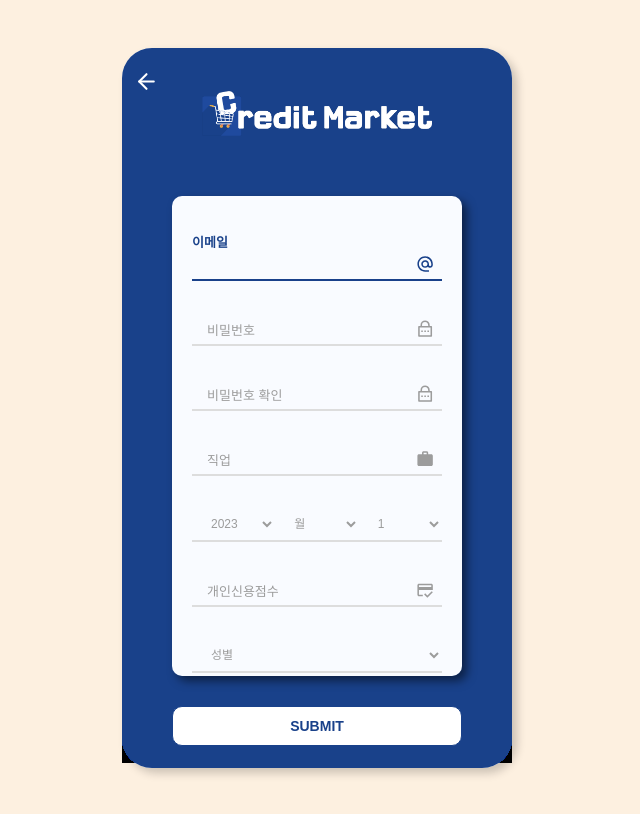
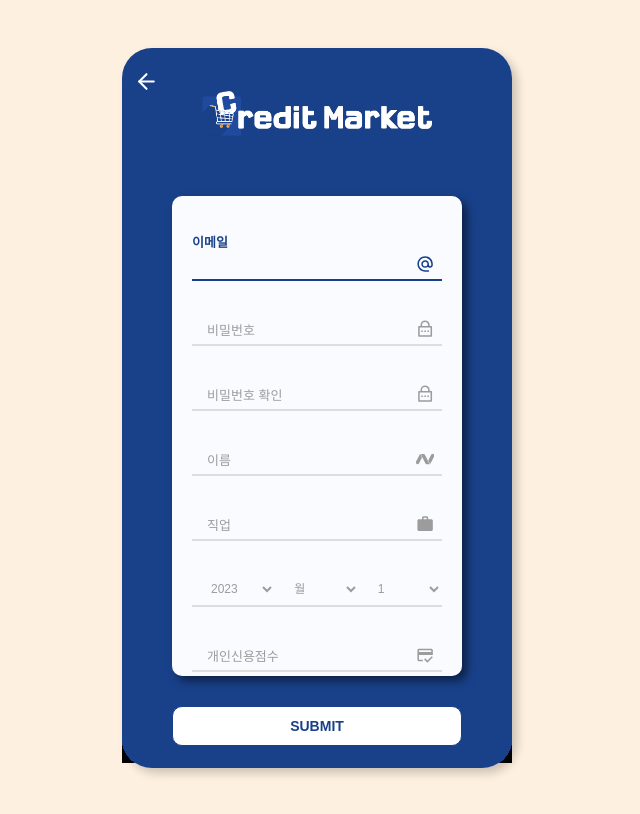
Before and after one commit to fastcampus-mini/credit-market-FE, a React (Vite) app: page /signup in a window 1280 px wide. Shown: the whole page, without its empty margins (323-963 px from the left). Built offline with nearby package versions, Linux system fonts and the light colour scheme; what emotion-reset would draw is missing.

Commit message:
Feat: 회원 이름 입력란 추가

```diff
--- a/src/components/common/Input.tsx
+++ b/src/components/common/Input.tsx
@@ -4,6 +4,7 @@ import styled from '@emotion/styled';
 import { BsSearch } from 'react-icons/bs';
 import { RiLockPasswordLine } from 'react-icons/ri';
 import { MdAlternateEmail, MdWork, MdOutlineCreditScore } from 'react-icons/md';
+import { SiNamecheap } from 'react-icons/si';
 
 interface Prop {
   inputType: string;
@@ -78,6 +79,7 @@ const Input = ({
       {classType === 'text-input-white' && <label htmlFor={id}>{label}</label>}
       {label === '이메일' && <MdAlternateEmail />}
       {label.includes('비밀번호') && <RiLockPasswordLine />}
+      {label === '이름' && <SiNamecheap />}
       {label === '직업' && <MdWork />}
       {label === '개인신용점수' && <MdOutlineCreditScore />}
     </StyledInputBox>
--- a/src/interfaces/user.ts
+++ b/src/interfaces/user.ts
@@ -2,7 +2,7 @@ export interface IUser {
   email: string;
   password: string;
   passwordConfirm?: string;
-  // name: string;
+  name: string;
   birthYear: string;
   birthMonth: string;
   birthDay: string;
--- a/src/pages/Login.tsx
+++ b/src/pages/Login.tsx
@@ -35,7 +35,7 @@ const Login = () => {
         userEmail: data.email,
         userPassword: data.password,
       });
-      setCookie('userName', '김민지', { maxAge: 3600 });
+      setCookie('userName', response.userName, { maxAge: 3600 });
       setCookie('accessToken', response.token, { maxAge: 3600 });
       dispatch(
         setModal({
--- a/src/pages/MyInfo.tsx
+++ b/src/pages/MyInfo.tsx
@@ -33,6 +33,7 @@ const MyInfo = () => {
     email: '',
     password: '',
     passwordConfirm: '',
+    name: '',
     job: '',
     birthYear: '',
     birthMonth: '',
@@ -73,6 +74,7 @@ const MyInfo = () => {
       const response = await userInfoUpdate({
         userEmail: FormData.email,
         userPassword: FormData.password,
+        userName: FormData.name,
         userGender: FormData.sex,
         userBirthDate: FormData.birthYear + FormData.birthMonth + FormData.birthDay,
         userJob: FormData.job,
@@ -199,6 +201,26 @@ const MyInfo = () => {
             {errors.passwordConfirm && errors.passwordConfirm.type === 'validate' && (
               <ErrStyle role="alert">비밀번호가 일치하지 않습니다.</ErrStyle>
             )}
+          </InputBox>
+
+          <InputBox className={errors.name ? 'active' : dirtyFields.name ? 'active' : ''}>
+            <Input
+              id="SignupName"
+              label="이름"
+              inputType="text"
+              classType="text-input-white"
+              aria-invalid={!isDirty ? undefined : errors.name ? 'true' : 'false'}
+              register={{
+                ...register('name', {
+                  required: '이름을 입력해주세요.',
+                  pattern: {
+                    value: /^[가-힣]{2,4}$/,
+                    message: '이름을 한글로 올바르게 작성해주세요.',
+                  },
+                }),
+              }}
+            />
+            {errors.name && <ErrStyle role="alert">{errors.name?.message}</ErrStyle>}
           </InputBox>
 
           <InputBox className={errors.job ? 'active' : dirtyFields.job ? 'active' : ''}>
--- a/src/pages/Signup.tsx
+++ b/src/pages/Signup.tsx
@@ -1,4 +1,3 @@
-/* eslint-disable react/no-unknown-property */
 import React, { useRef, useEffect, useState } from 'react';
 import styled from '@emotion/styled';
 import { css } from '@emotion/react';
@@ -36,7 +35,7 @@ const Signup = () => {
     email: '',
     password: '',
     passwordConfirm: '',
-    // name: '',
+    name: '',
     job: '',
     birthYear: '',
     birthMonth: '',
@@ -78,6 +77,7 @@ const Signup = () => {
       const response = await signup({
         userEmail: FormData.email,
         userPassword: FormData.password,
+        userName: FormData.name,
         userGender: FormData.sex,
         userBirthDate: FormData.birthYear + FormData.birthMonth + FormData.birthDay,
         userJob: FormData.job,
@@ -102,7 +102,7 @@ const Signup = () => {
         userEmail: FormData.email,
         userPassword: FormData.password,
       });
-      setCookie('userName', '알뜰이', { maxAge: 3600 });
+      setCookie('userName', loginResponse.userName, { maxAge: 3600 });
       setCookie('accessToken', loginResponse.token, { maxAge: 3600 });
       dispatch(
         setModal({
@@ -259,6 +259,26 @@ const Signup = () => {
               {errors.passwordConfirm && errors.passwordConfirm.type === 'validate' && (
                 <ErrStyle role="alert">비밀번호가 일치하지 않습니다.</ErrStyle>
               )}
+            </InputBox>
+
+            <InputBox className={errors.name ? 'active' : dirtyFields.name ? 'active' : ''}>
+              <Input
+                id="SignupName"
+                label="이름"
+                inputType="text"
+                classType="text-input-white"
+                aria-invalid={!isDirty ? undefined : errors.name ? 'true' : 'false'}
+                register={{
+                  ...register('name', {
+                    required: '이름을 입력해주세요.',
+                    pattern: {
+                      value: /^[가-힣]{2,4}$/,
+                      message: '이름을 한글로 올바르게 작성해주세요.',
+                    },
+                  }),
+                }}
+              />
+              {errors.name && <ErrStyle role="alert">{errors.name?.message}</ErrStyle>}
             </InputBox>
 
             <InputBox className={errors.job ? 'active' : dirtyFields.job ? 'active' : ''}>
```
